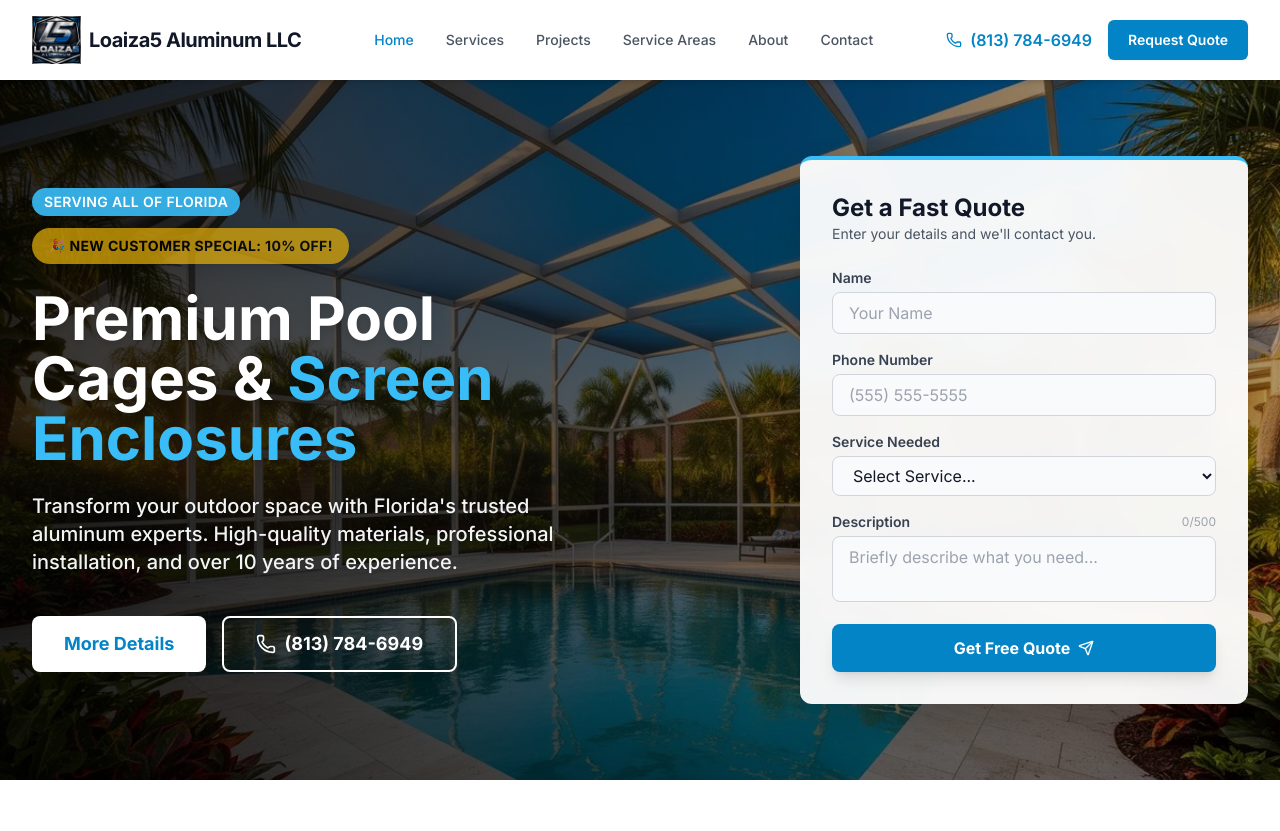
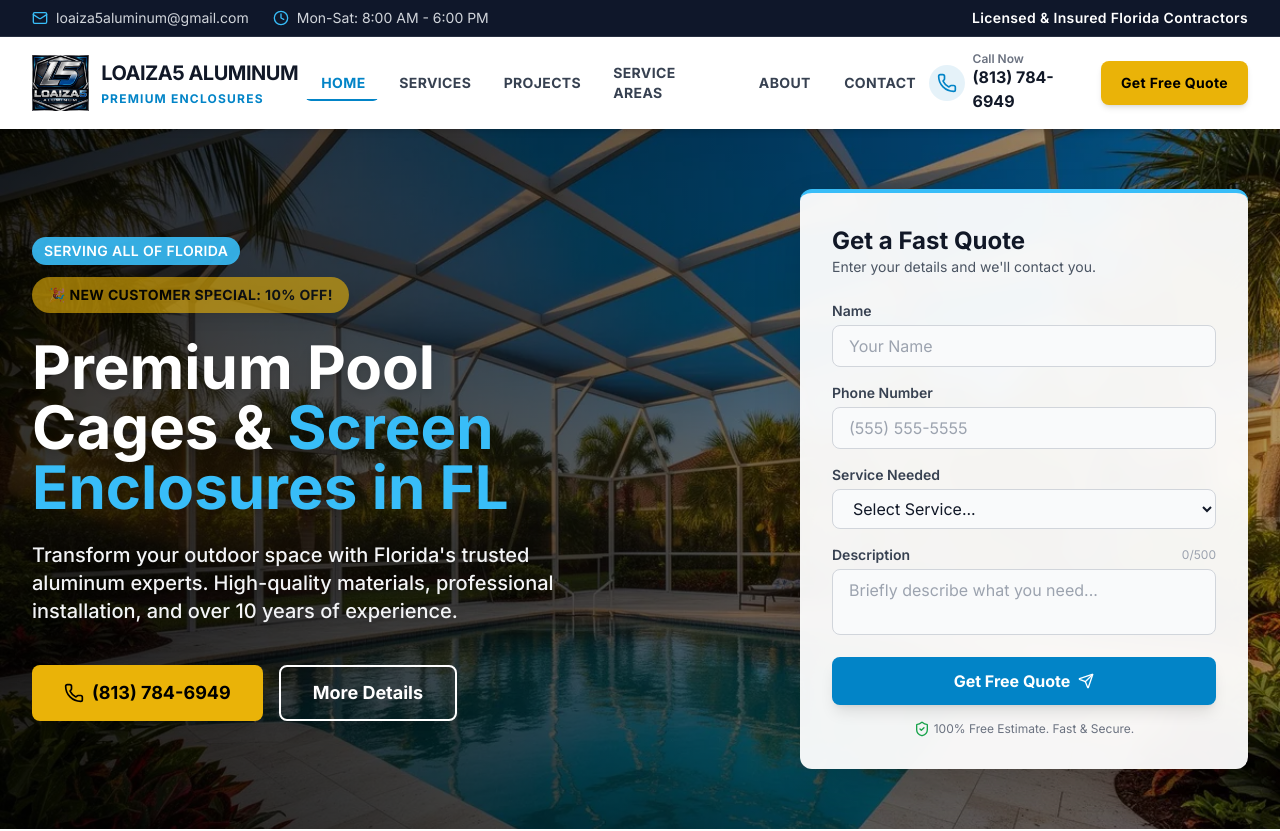
Before and after one commit to JFabian19/Loaiza5-Aluminum, a React (Vite) app: page / in a window 1280 px wide. Shown: the top 831 px of the page. Built offline with nearby package versions, Linux system fonts and the light colour scheme.

Commit message:
feat/fix: Redesign Header, improve mobile UX, force numeric keyboards on forms

```diff
--- a/components/ContactForm.tsx
+++ b/components/ContactForm.tsx
@@ -1,7 +1,7 @@
 import React, { useState } from 'react';
 import { SERVICES } from '../constants';
 import { ContactFormData } from '../types';
-import { Send, CheckCircle, AlertCircle } from 'lucide-react';
+import { Send, CheckCircle, AlertCircle, ShieldCheck } from 'lucide-react';
 
 const ContactForm: React.FC = () => {
   const [formData, setFormData] = useState<ContactFormData>({
@@ -53,13 +53,15 @@ const ContactForm: React.FC = () => {
     dataToSend.append('created_at', new Date().toISOString());
 
     try {
-      // 2. Realizar la petición fetch al script de Google
-      await fetch(GOOGLE_SCRIPT_URL, {
+      // 2. Realizar la petición fetch al script de Google sin no-cors
+      const response = await fetch(GOOGLE_SCRIPT_URL, {
         method: 'POST',
-        body: dataToSend,
-        // Importante: 'no-cors' permite enviar datos a Google sin que el navegador bloquee la respuesta
-        mode: 'no-cors'
+        body: dataToSend
       });
+
+      if (!response.ok) {
+        throw new Error('Script execution failed');
+      }
 
       // 3. Manejar el éxito
       console.log("Formulario enviado a Google Sheets");
@@ -148,6 +150,8 @@ const ContactForm: React.FC = () => {
             <label htmlFor="phone" className="block text-sm font-medium text-gray-700 mb-1">Phone Number *</label>
             <input
               type="tel"
+              inputMode="tel"
+              pattern="[0-9\-() ]*"
               id="phone"
               name="phone"
               value={formData.phone}
@@ -227,6 +231,7 @@ const ContactForm: React.FC = () => {
         </div>
         {errors.privacyAccepted && <p className="text-red-500 text-xs flex items-center gap-1"><AlertCircle className="w-3 h-3" /> {errors.privacyAccepted}</p>}
 
+        <div className="pt-2">
           <button
             type="submit"
             disabled={status === 'submitting'}
@@ -235,6 +240,10 @@ const ContactForm: React.FC = () => {
             {status === 'submitting' ? 'Sending...' : 'Request Free Quote'}
             {!status.includes('submit') && <Send className="w-5 h-5" />}
           </button>
+          <p className="text-xs text-center text-gray-500 mt-3 flex items-center justify-center gap-1">
+            <ShieldCheck className="w-4 h-4 text-green-600" /> 100% Free Estimate. Fast & Secure.
+          </p>
+        </div>
       </div>
     </form>
   );
--- a/components/Header.tsx
+++ b/components/Header.tsx
@@ -1,13 +1,32 @@
-import React, { useState } from 'react';
+import React, { useState, useEffect } from 'react';
 import { Link, useLocation } from 'react-router-dom';
-import { Menu, X, Phone } from 'lucide-react';
+import { Menu, X, Phone, Mail, Clock, ChevronRight } from 'lucide-react';
 import { Helmet } from 'react-helmet-async';
 import { BUSINESS_INFO, DOMAIN } from '../constants';
 import { IMAGES } from '../images';
 
 const Header: React.FC = () => {
   const [isOpen, setIsOpen] = useState(false);
+  const [scrolled, setScrolled] = useState(false);
   const location = useLocation();
+
+  useEffect(() => {
+    const handleScroll = () => {
+      setScrolled(window.scrollY > 20);
+    };
+    window.addEventListener('scroll', handleScroll);
+    return () => window.removeEventListener('scroll', handleScroll);
+  }, []);
+
+  // Prevent scroll when mobile menu is open
+  useEffect(() => {
+    if (isOpen) {
+      document.body.style.overflow = 'hidden';
+    } else {
+      document.body.style.overflow = 'unset';
+    }
+    return () => { document.body.style.overflow = 'unset'; }
+  }, [isOpen]);
 
   const toggleMenu = () => setIsOpen(!isOpen);
   const closeMenu = () => setIsOpen(false);
@@ -36,92 +55,187 @@ const Header: React.FC = () => {
   };
 
   return (
-    <header className="sticky top-0 w-full z-40 bg-white shadow-md">
+    <>
       <Helmet>
         <script type="application/ld+json">
           {JSON.stringify(navigationSchema)}
         </script>
       </Helmet>
+
+      {/* Top Bar for Desktop - Professional Touch */}
+      <div className="hidden lg:flex bg-secondary text-gray-300 py-2 text-sm border-b border-white/10">
+        <div className="max-w-7xl mx-auto px-4 sm:px-6 lg:px-8 w-full flex justify-between items-center">
+          <div className="flex space-x-6">
+            <a href={`mailto:${BUSINESS_INFO.email}`} className="flex items-center gap-2 hover:text-accent transition-colors">
+              <Mail className="w-4 h-4 text-accent" />
+              {BUSINESS_INFO.email}
+            </a>
+            <div className="flex items-center gap-2">
+              <Clock className="w-4 h-4 text-accent" />
+              Mon-Sat: 8:00 AM - 6:00 PM
+            </div>
+          </div>
+          <div>
+            <span className="font-semibold text-white tracking-wide">Licensed & Insured Florida Contractors</span>
+          </div>
+        </div>
+      </div>
+
+      {/* Main Navigation */}
+      <header
+        className={`sticky top-0 w-full z-40 transition-all duration-300 ${scrolled ? 'bg-white/95 backdrop-blur-md shadow-lg py-2' : 'bg-white py-4 shadow-md'
+          }`}
+      >
         <div className="max-w-7xl mx-auto px-4 sm:px-6 lg:px-8">
-        <div className="flex justify-between items-center h-20">
-          {/* Logo */}
-          <Link to="/" className="flex items-center gap-2 group" onClick={closeMenu}>
+          <div className="flex justify-between items-center">
+
+            {/* Logo Area */}
+            <Link to="/" className="flex items-center gap-3 group" onClick={closeMenu}>
+              <div className="relative overflow-hidden flex-shrink-0">
                 <img
                   src={IMAGES.LOGO}
                   alt={`${BUSINESS_INFO.name} Logo`}
-              className="h-10 md:h-12 w-auto object-contain"
+                  className="h-10 sm:h-12 lg:h-14 w-auto object-contain transform group-hover:scale-105 transition-transform duration-500"
                 />
-            <span className="font-bold text-gray-900 text-sm sm:text-lg md:text-xl tracking-tight leading-tight">
-              {BUSINESS_INFO.name}
+              </div>
+              <div className="flex flex-col flex-shrink-0">
+                <span className="font-extrabold text-gray-900 text-[15px] sm:text-lg lg:text-xl tracking-tight leading-none uppercase">
+                  Loaiza5 Aluminum
                 </span>
+                <span className="text-primary text-[9px] sm:text-[10px] lg:text-xs font-bold tracking-widest uppercase mt-0.5 sm:mt-1">
+                  Premium Enclosures
+                </span>
+              </div>
             </Link>
 
-          {/* Desktop Nav */}
-          <nav className="hidden md:flex space-x-6 lg:space-x-8">
+            {/* Desktop Nav Links */}
+            <nav className="hidden lg:flex items-center space-x-1 ml-4">
               {navLinks.map((link) => (
                 <Link
                   key={link.name}
                   to={link.path}
-                className={`text-sm font-medium transition-colors ${isActive(link.path) ? 'text-primary font-bold' : 'text-gray-600 hover:text-primary'
+                  className={`relative px-4 py-2 rounded-md text-sm font-bold uppercase tracking-wide transition-all duration-200 group overflow-hidden ${isActive(link.path)
+                    ? 'text-primary'
+                    : 'text-gray-700 hover:text-primary'
                     }`}
                 >
-                {link.name}
+                  <span className="relative z-10">{link.name}</span>
+                  {isActive(link.path) && (
+                    <span className="absolute bottom-0 left-0 w-full h-0.5 bg-primary rounded-full"></span>
+                  )}
+                  <span className="absolute inset-0 bg-primary/5 translate-y-full group-hover:translate-y-0 transition-transform duration-300 rounded-md"></span>
                 </Link>
               ))}
             </nav>
 
-          <div className="hidden md:flex items-center gap-4">
-            <a href={`tel:+${BUSINESS_INFO.phoneClean}`} className="flex items-center gap-2 text-primary font-semibold hover:text-accent">
-              <Phone className="w-4 h-4" />
-              {BUSINESS_INFO.phone}
+            {/* Desktop CTA Action */}
+            <div className="hidden lg:flex items-center gap-4 ml-auto">
+              <a
+                href={`tel:+${BUSINESS_INFO.phoneClean}`}
+                className="flex items-center gap-2 text-gray-900 font-bold hover:text-primary transition-colors group"
+              >
+                <div className="bg-primary/10 p-2 rounded-full group-hover:bg-primary group-hover:text-white transition-colors duration-300">
+                  <Phone className="w-5 h-5 text-primary group-hover:text-white" />
+                </div>
+                <div className="flex flex-col text-left">
+                  <span className="text-xs text-gray-500 font-semibold leading-none">Call Now</span>
+                  <span className="text-base">{BUSINESS_INFO.phone}</span>
+                </div>
               </a>
               <Link
                 to="/contact"
-              className="bg-primary hover:bg-sky-700 text-white px-5 py-2.5 rounded-md font-semibold text-sm transition-all shadow-sm"
+                className="bg-yellow-500 hover:bg-yellow-400 text-black px-5 py-3 rounded-lg font-bold text-sm tracking-wide transition-all shadow-md hover:shadow-xl transform hover:-translate-y-0.5 whitespace-nowrap"
               >
-              Request Quote
+                Get Free Quote
               </Link>
             </div>
 
-          {/* Mobile Menu Button */}
-          <div className="md:hidden flex items-center">
-            <button onClick={toggleMenu} className="text-gray-700 hover:text-primary p-2">
-              {isOpen ? <X className="w-7 h-7" /> : <Menu className="w-7 h-7" />}
+            {/* Mobile Actions Container (To make it less empty) */}
+            <div className="flex lg:hidden items-center gap-3">
+              <a
+                href={`tel:+${BUSINESS_INFO.phoneClean}`}
+                className="flex items-center justify-center bg-primary text-white p-2.5 rounded-full shadow-sm hover:bg-sky-700 transition-colors animate-pulse"
+                aria-label="Call Us"
+              >
+                <Phone className="w-4 h-4 fill-current" />
+              </a>
+              <Link
+                to="/contact"
+                className="hidden sm:flex bg-yellow-500 hover:bg-yellow-400 text-black px-4 py-2 rounded-lg font-bold text-xs shadow-sm whitespace-nowrap"
+              >
+                Quote
+              </Link>
+              <button
+                onClick={toggleMenu}
+                className="text-gray-900 p-2 rounded-lg bg-gray-50 border border-gray-100 shadow-sm hover:bg-gray-100 transition-colors focus:ring-2 focus:ring-primary focus:outline-none ml-1"
+                aria-label="Toggle Navigation"
+              >
+                {isOpen ? <X className="w-6 h-6 text-primary" /> : <Menu className="w-6 h-6" />}
               </button>
             </div>
           </div>
         </div>
+      </header>
 
-      {/* Mobile Menu */}
-      {isOpen && (
-        <div className="md:hidden bg-white border-t border-gray-100 absolute w-full shadow-lg">
-          <div className="px-4 pt-2 pb-6 space-y-1">
+      {/* MOVED OUTSIDE OF <header> TO FIX Z-INDEX CONTEXT ISSUES */}
+
+      {/* Mobile Menu Overlay */}
+      <div
+        className={`fixed inset-0 bg-black/60 backdrop-blur-sm z-[60] lg:hidden transition-opacity duration-300 ${isOpen ? 'opacity-100' : 'opacity-0 pointer-events-none'
+          }`}
+        onClick={closeMenu}
+      />
+
+      {/* Mobile Menu Drawer */}
+      <div
+        className={`fixed top-0 right-0 h-[100dvh] w-[85%] sm:w-80 bg-white z-[70] lg:hidden transform transition-transform duration-300 ease-in-out shadow-2xl flex flex-col ${isOpen ? 'translate-x-0' : 'translate-x-full'
+          }`}
+      >
+        <div className="flex justify-between items-center p-6 border-b border-gray-100 bg-gray-50">
+          <span className="font-extrabold text-primary text-xl uppercase tracking-tighter">Menu</span>
+          <button
+            onClick={closeMenu}
+            className="p-2 border border-gray-200 rounded-full bg-white text-gray-500 hover:text-red-500 hover:border-red-200 hover:bg-red-50 transition-all shadow-sm"
+          >
+            <X className="w-5 h-5" />
+          </button>
+        </div>
+
+        <div className="flex-1 overflow-y-auto py-6 px-4 space-y-2">
           {navLinks.map((link) => (
             <Link
               key={link.name}
               to={link.path}
               onClick={closeMenu}
-                className={`block px-3 py-3 rounded-md text-base font-medium ${isActive(link.path)
-                  ? 'bg-sky-50 text-primary'
-                  : 'text-gray-700 hover:bg-gray-50 hover:text-primary'
+              className={`flex items-center justify-between px-4 py-4 rounded-xl text-base font-bold tracking-wide transition-all ${isActive(link.path)
+                ? 'bg-primary text-white shadow-md'
+                : 'text-gray-700 hover:bg-gray-50'
                 }`}
             >
               {link.name}
+              <ChevronRight className={`w-5 h-5 ${isActive(link.path) ? 'text-white/70' : 'text-gray-400'}`} />
             </Link>
           ))}
-            <div className="mt-4 pt-4 border-t border-gray-100">
+        </div>
+
+        <div className="p-6 border-t border-gray-100 bg-gray-50 space-y-4">
           <a
             href={`tel:+${BUSINESS_INFO.phoneClean}`}
-                className="flex items-center gap-3 px-3 py-3 text-gray-800 font-semibold"
+            className="flex items-center justify-center gap-3 w-full bg-white border-2 border-primary text-primary font-bold py-4 rounded-xl hover:bg-primary/5 transition-all shadow-sm"
           >
-                <Phone className="w-5 h-5 text-primary" />
+            <Phone className="w-6 h-6" />
             {BUSINESS_INFO.phone}
           </a>
+          <Link
+            to="/contact"
+            onClick={closeMenu}
+            className="flex justify-center w-full bg-yellow-500 hover:bg-yellow-400 text-black font-bold py-4 rounded-xl shadow-md transition-all uppercase tracking-wider text-sm"
+          >
+            Request Free Quote
+          </Link>
         </div>
       </div>
-        </div>
-      )}
-    </header>
+    </>
   );
 };
 
--- a/components/QuickQuoteForm.tsx
+++ b/components/QuickQuoteForm.tsx
@@ -1,5 +1,5 @@
 import React, { useState } from 'react';
-import { Send, CheckCircle, AlertCircle } from 'lucide-react';
+import { Send, CheckCircle, AlertCircle, ShieldCheck } from 'lucide-react';
 import { SERVICES } from '../constants';
 
 const GOOGLE_SCRIPT_URL = 'https://script.google.com/macros/s/AKfycbx0iAnw8T5nKgyZEoBlcQhuprL5gvWPt7fn0jU5i4JIi5J5h8nGKF8mFpxBx31W9bo5/exec';
@@ -30,13 +30,17 @@ const QuickQuoteForm: React.FC = () => {
         dataToSend.append('created_at', new Date().toISOString());
 
         try {
-            await fetch(GOOGLE_SCRIPT_URL, {
+            const response = await fetch(GOOGLE_SCRIPT_URL, {
                 method: 'POST',
-                body: dataToSend,
-                mode: 'no-cors'
+                body: dataToSend
             });
-            setStatus('success');
-            setFormData({ name: '', phone: '', service: '', message: '' });
+
+            if (response.ok) {
+                setStatus('success');
+                setFormData({ name: '', phone: '', service: '', message: '' });
+            } else {
+                throw new Error('Network response was not ok');
+            }
         } catch (error) {
             console.error("Error submitting form", error);
             setStatus('error');
@@ -89,6 +93,8 @@ const QuickQuoteForm: React.FC = () => {
                     <input
                         required
                         type="tel"
+                        inputMode="tel"
+                        pattern="[0-9\-() ]*"
                         id="hero-phone"
                         name="phone"
                         value={formData.phone}
@@ -140,6 +146,10 @@ const QuickQuoteForm: React.FC = () => {
                     {!status.includes('submit') && <Send className="w-4 h-4" />}
                 </button>
 
+                <p className="text-xs text-center text-gray-500 mt-2 flex items-center justify-center gap-1">
+                    <ShieldCheck className="w-4 h-4 text-green-600" /> 100% Free Estimate. Fast & Secure.
+                </p>
+
                 {status === 'error' && (
                     <p className="text-red-500 text-xs text-center flex items-center justify-center gap-1">
                         <AlertCircle className="w-3 h-3" /> Failed to send. Please try again or call us.
--- a/components/SEO.tsx
+++ b/components/SEO.tsx
@@ -23,7 +23,7 @@ const SEO: React.FC<SEOProps> = ({
     type = 'website',
     schema
 }) => {
-    const fullTitle = `${title} | ${BUSINESS_INFO.name}`;
+    const fullTitle = title.length > 50 ? title : `${title} | ${BUSINESS_INFO.name}`;
     const fullUrl = canonical ? `${DOMAIN}${canonical}` : DOMAIN;
     const fullImage = image.startsWith('http') ? image : `${DOMAIN}${image}`;
 
@@ -66,7 +66,10 @@ const SEO: React.FC<SEOProps> = ({
         }
     };
 
-    const jsonLd = schema ? { ...defaultSchema, ...schema } : defaultSchema;
+    const jsonLd = schema ? {
+        "@context": "https://schema.org",
+        "@graph": [defaultSchema, schema]
+    } : defaultSchema;
 
     return (
         <Helmet>
--- a/pages/Home.tsx
+++ b/pages/Home.tsx
@@ -79,25 +79,36 @@ const Home: React.FC = () => {
               </div>
 
               <h1 className="text-4xl md:text-5xl lg:text-6xl font-bold leading-tight drop-shadow-lg">
-                Premium Pool Cages & <span className="text-accent">Screen Enclosures</span>
+                Premium Pool Cages & <span className="text-accent">Screen Enclosures in FL</span>
               </h1>
               <p className="text-lg md:text-xl text-gray-100 font-medium drop-shadow-md max-w-xl mx-auto md:mx-0">
                 Transform your outdoor space with Florida's trusted aluminum experts. High-quality materials, professional installation, and over 10 years of experience.
               </p>
 
               <div className="hidden md:flex flex-wrap gap-4 pt-4">
+                <a
+                  href={`tel:+${BUSINESS_INFO.phoneClean}`}
+                  className="bg-yellow-500 hover:bg-yellow-400 text-black text-lg font-bold py-3 px-8 rounded-lg shadow-xl transition-colors flex items-center gap-2"
+                >
+                  <Phone className="w-5 h-5" />
+                  {BUSINESS_INFO.phone}
+                </a>
                 <Link
                   to="/contact"
-                  className="bg-white hover:bg-gray-100 text-primary text-lg font-bold py-3 px-8 rounded-lg shadow-xl transition-colors flex items-center gap-2"
+                  className="bg-transparent border-2 border-white hover:bg-white/10 text-white text-lg font-bold py-3 px-8 rounded-lg shadow-xl transition-colors flex items-center gap-2"
                 >
                   More Details
                 </Link>
+              </div>
+
+              {/* Mobile Only Buttons (below text context) */}
+              <div className="md:hidden flex flex-col gap-4 pt-6 w-full">
                 <a
                   href={`tel:+${BUSINESS_INFO.phoneClean}`}
-                  className="bg-transparent border-2 border-white hover:bg-white/10 text-white text-lg font-bold py-3 px-8 rounded-lg shadow-xl transition-colors flex items-center gap-2"
+                  className="w-full bg-yellow-500 hover:bg-yellow-400 text-black font-bold py-4 rounded-lg shadow-lg flex items-center justify-center gap-2"
                 >
                   <Phone className="w-5 h-5" />
-                  {BUSINESS_INFO.phone}
+                  Call Now
                 </a>
               </div>
             </div>
@@ -105,17 +116,6 @@ const Home: React.FC = () => {
             {/* Right Content - Form */}
             <div className="flex justify-center md:justify-end w-full">
               <QuickQuoteForm />
-            </div>
-
-            {/* Mobile Only Buttons (below form) */}
-            <div className="md:hidden flex flex-col gap-4 w-full">
-              <a
-                href={`tel:+${BUSINESS_INFO.phoneClean}`}
-                className="w-full bg-white text-primary font-bold py-4 rounded-lg shadow-lg flex items-center justify-center gap-2"
-              >
-                <Phone className="w-5 h-5" />
-                Call Now
-              </a>
             </div>
 
           </div>
@@ -155,7 +155,7 @@ const Home: React.FC = () => {
       <section className="py-16 md:py-24 bg-cream">
         <div className="max-w-7xl mx-auto px-4 sm:px-6 lg:px-8">
           <div className="text-center max-w-3xl mx-auto mb-16">
-            <h2 className="text-3xl md:text-4xl font-bold text-gray-900 mb-4">Our Professional Services</h2>
+            <h2 className="text-3xl md:text-4xl font-bold text-gray-900 mb-4">Custom Aluminum & Pool Enclosure Services</h2>
             <p className="text-lg text-gray-600">We specialize in custom aluminum solutions designed to enhance your home and withstand the elements.</p>
           </div>
 
@@ -211,7 +211,7 @@ const Home: React.FC = () => {
         <div className="max-w-7xl mx-auto px-4 sm:px-6 lg:px-8">
           <div className="grid grid-cols-1 lg:grid-cols-2 gap-16 items-center">
             <div>
-              <h2 className="text-3xl md:text-4xl font-bold text-gray-900 mb-6">Simple 4-Step Process</h2>
+              <h2 className="text-3xl md:text-4xl font-bold text-gray-900 mb-6">Our Pool Cage Construction Process</h2>
               <p className="text-gray-600 mb-10 text-lg">We make improving your home easy and stress-free. Here is what you can expect when you work with Loaiza5 Aluminum.</p>
 
               <div className="space-y-8">
```
Lines whose indentation alone changed are shown as unchanged.
